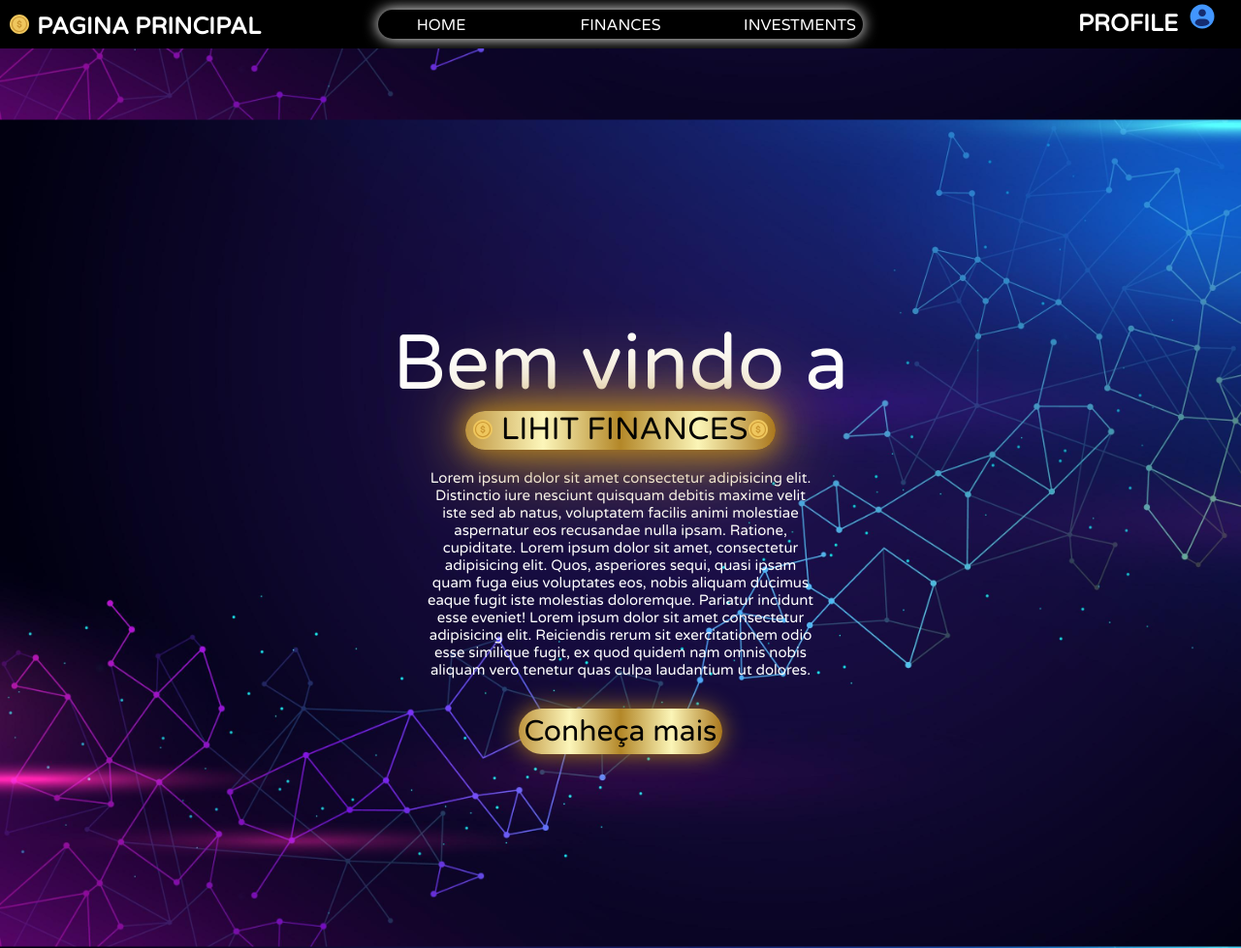
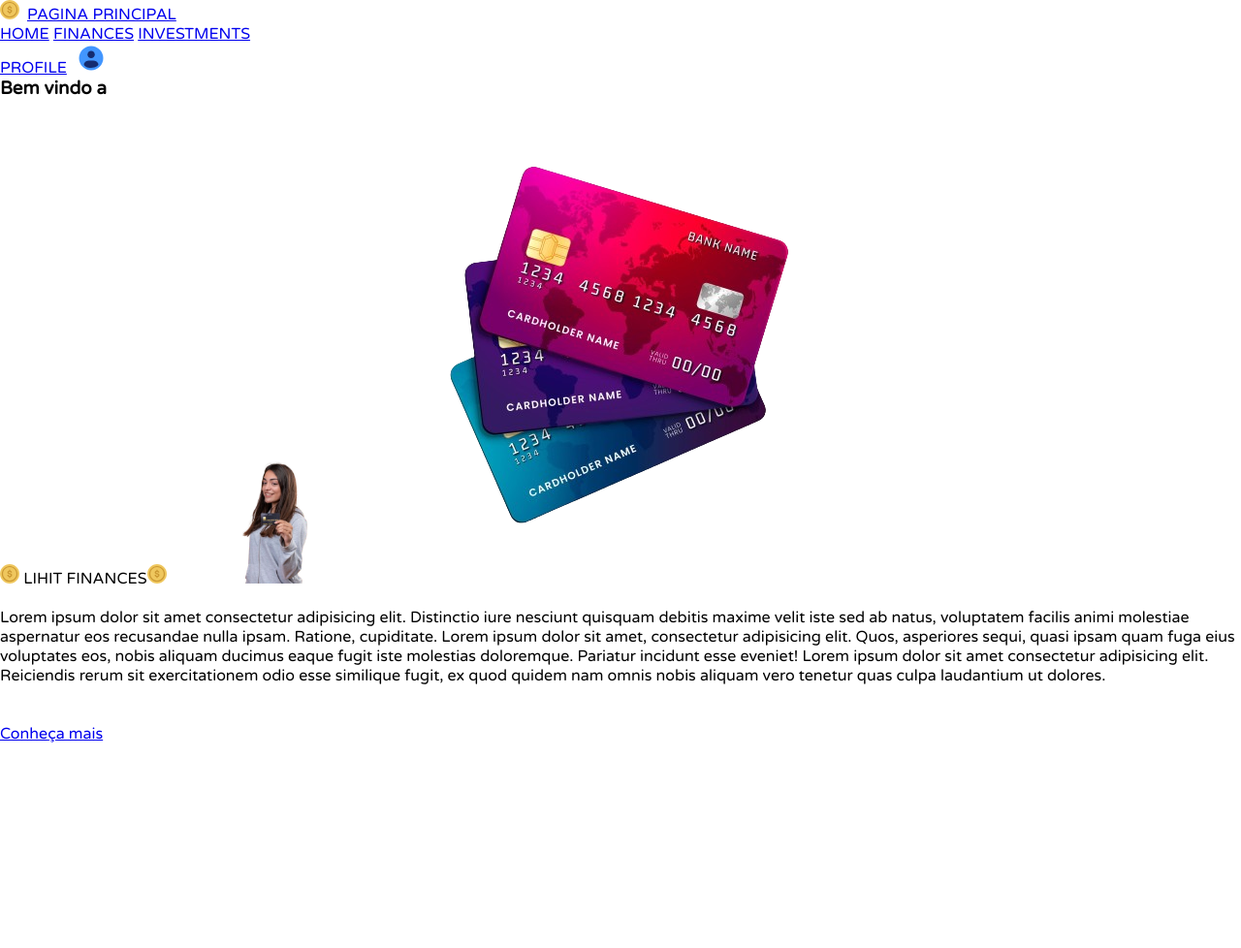
Before and after one commit to lucca-cantao/E-commerce, a plain HTML site: page index.html in a window 1280 px wide. Shown: the top 978 px of the page at 97% size. Drawn offline with nearby package versions, Linux system fonts and the light colour scheme.

Commit message:
remoção css desorganizado

```diff
--- a/index.html
+++ b/index.html
@@ -37,7 +37,6 @@
             align-items: center;"
       /></a>
     </nav>
-
     <section id="home">
       <div class="text">
         <h3>Bem vindo a</h3>
@@ -47,6 +46,9 @@
             src="./assets/coin-svgrepo-com.svg"
             style="height: 20px"
         /></span>
+        <img src="./assets/young-beautiful-girl-gray-hoody-holding-credit-card-looking-credit-card-with-smile-face-standing-orange-background-removebg-preview.png" style="width: 200px;" alt="">
+        <img src="./assets/6081538-removebg-preview.png" alt="">
+
       </div>
 
       <br />
--- a/style.css
+++ b/style.css
@@ -13,97 +13,7 @@ body {
 :root {
   --bg-color: rgb(27, 27, 27);
   --main-color: white;
-}
-nav {
-  display: flex;
-  flex-direction: row;
-  text-align: center;
-  justify-content: center;
-  align-items: center;
-  top: 0;
-  height: 50px;
-  background: black;
-  box-shadow: 0 0 25px black;
-}
-
-.navbar {
-  display: flex;
-  flex-direction: row;
-  text-align: center;
-  justify-content: space-between;
-  align-items: center;
-  height: 30px;
-  width: 500px;
-  border-radius: 25px;
-  box-shadow: 0 0 15px var(--main-color);
-  background: black;
-  padding-top: 2px;
-}
-.site {
-  position: absolute;
-  left: 10px;
-  color: white;
-  text-decoration: none;
-  transform: 0.3s;
-  font-size: 1.5rem;
-  font-weight: 800;
-  line-height: 5px;
-
-}
-.perfil {
-  position: absolute;
-  right: 10px;
-  color: white;
-  text-decoration: none;
-  transform: 0.3s;
-  font-size: 1.5rem;
-  font-weight: 800;
-  line-height: 50px;
-}
-.site:hover,
-.perfil:hover {
-  transform: scale(1.05);
-}
-.navbar a {
-  text-decoration: none;
-  color: white;
-  width: 130px;
-  margin: 0;
-  padding: 5px;
-}
-
-.navbar a:hover {
-  border: solid var(--main-color);
-  color: white;
-  border-radius: 20px;
-  width: 130px;
-  margin: 0;
-  padding: 3px;
-}
-.navbar a:active {
-  background-color: var(--main-color);
-  color: var(--bg-color);
-  border-radius: 20px;
-  width: 130px;
-  margin: 0;
-  padding: 3px;
-}
-.text {
-  display: flex;
-  flex-direction: column;
-  justify-content: center;
-  align-items: center;
-  text-align: center;
-  position: relative;
-  top: 0px;
-}
-.text h3 {
-  font-size: 5rem;
-  color: white;
-  font-weight: 200;
-}
-.text span {
-  background: linear-gradient(
+  --lineargr:linear-gradient(
     to right,
     #bf953f,
     #fcf6ba,
@@ -111,53 +21,4 @@ nav {
     #fbf5b7,
     #aa771c
   );
-  width: 320px;
-  height: 40px;
-  font-size: 2rem;
-  border-radius: 20px;
-  box-shadow: 0 0 25px #aa771c, 0 0 50px #b38728, 0 0 100px #bf953f;
 }
-#home {
-  background: url(./assets/5072609.jpg);
-  background-position: center;
-  background-size: contain;
-  display: flex;
-  flex-direction: column;
-  justify-content: center;
-  align-items: center;
-  text-align: center;
-  height: 100%;
-  width: 100%;
-  position: relative;
-  top: 0;
-}
-.paragrafoTitulo {
-  width: 400px;
-  font-size: 15px;
-  text-align: center;
-  color: white;
-}
-.about {
-  background: linear-gradient(
-    to right,
-    #bf953f,
-    #fcf6ba,
-    #b38728,
-    #fbf5b7,
-    #aa771c
-  );
-  text-decoration: none;
-  text-align: center;
-  font-size: 30px;
-  color: black;
-  padding: 5px;
-  height: 1rem;
-  width: 80px;
-
-  border-radius: 25px;
-  box-shadow: 0 0 25px #aa771c;
-}
-.about:hover {
-  transform: scale(1.05);
-  box-shadow: 0 0 25px #aa771c, 0 0 50px #b38728, 0 0 100px #bf953f;
-}
```
Also changed, not shown: assets/6081538-removebg-preview.png (added), assets/6081538.jpg (deleted), assets/young-beautiful-girl-gray-hoody-holding-credit-card-looking-credit-card-with-smile-face-standing-orange-background-removebg-preview.png (added).
